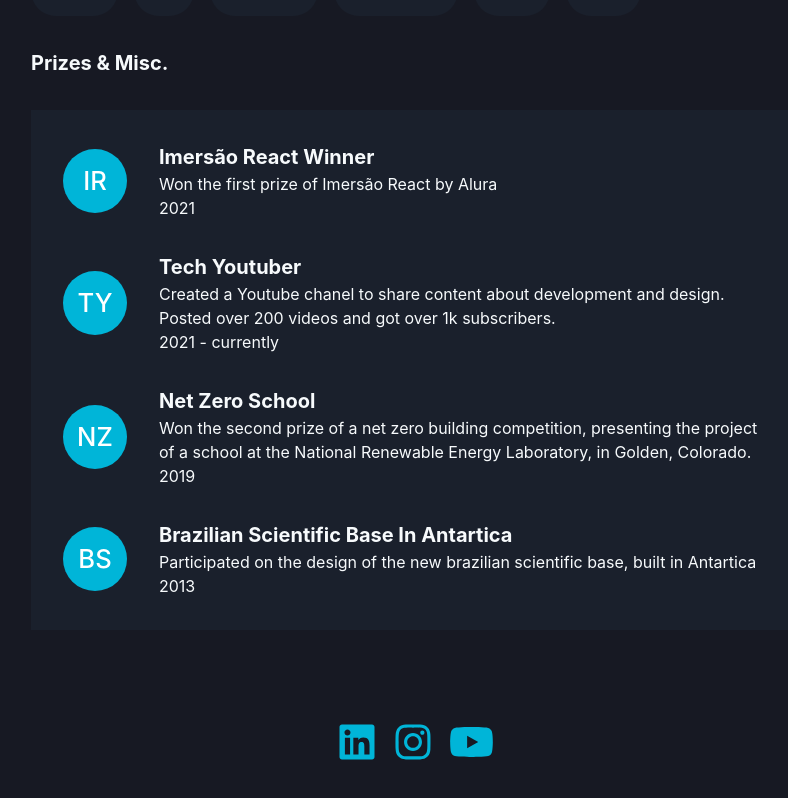
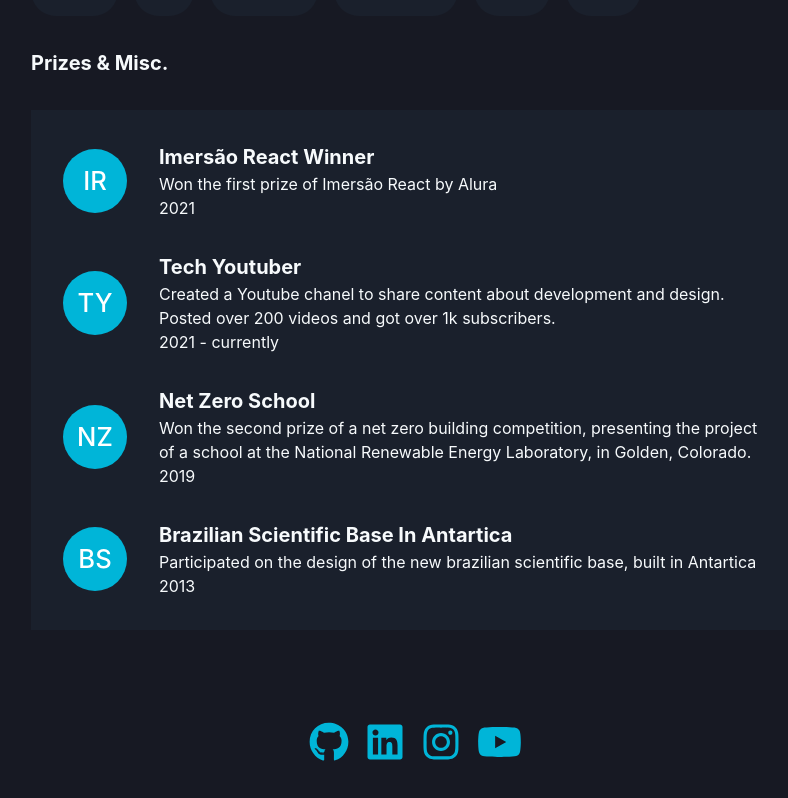
Before and after one commit to fischerafael/fischer-afael, a Next.js app: page /about in a window 1280 px wide. Shown: the part 2398-3196 px from the top of the page, without its empty margins (225-1013 px from the left). Built offline with nearby package versions, Linux system fonts and the light colour scheme.

Commit message:
add github

```diff
--- a/src/components/organisms/SocialLinks.tsx
+++ b/src/components/organisms/SocialLinks.tsx
@@ -1,6 +1,6 @@
 import { HStack, IconButton } from "@chakra-ui/react";
 import { useRouter } from "next/router";
-import { FaInstagram, FaLinkedin, FaYoutube } from "react-icons/fa";
+import { FaInstagram, FaLinkedin, FaYoutube, FaGithub } from "react-icons/fa";
 
 export const SocialLinks = () => {
   const { push } = useRouter();
@@ -9,6 +9,14 @@ export const SocialLinks = () => {
   };
   return (
     <HStack w="full" justify="center" spacing="4" h="20vh">
+      <IconButton
+        aria-label="Rafael's Github"
+        icon={<FaGithub size="md" />}
+        variant="ghost"
+        color="cyan.500"
+        onClick={() => onNavigateTo("https://github.com/fischerafael")}
+      />
+
       <IconButton
         aria-label="Rafael's Linkedin"
         icon={<FaLinkedin size="md" />}
```
